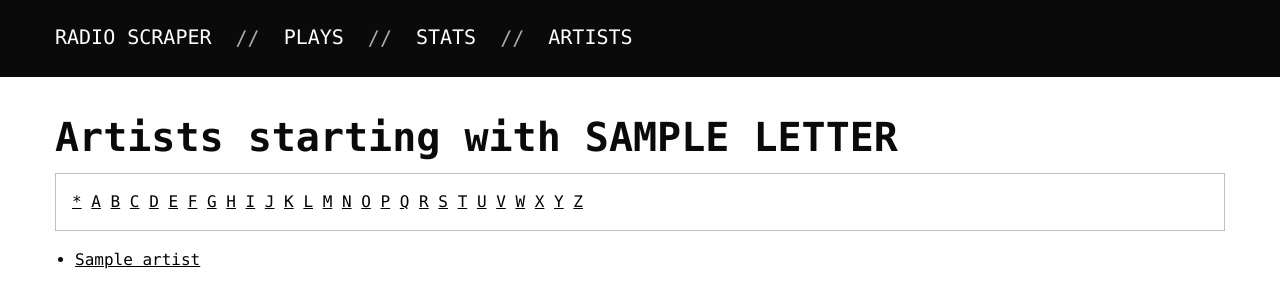
After one commit to ihabunek/radioscraper, a Django app: template music/templates/music/artist_letter.html in a window 1280 px wide. The commit adds this page. Shown: the top 308 px of the page. Run offline with Django 3.2, Linux system fonts and the light colour scheme; tables that the repository leaves empty hold one stand-in row (values such as "Sample post"); the template is opened without the code that fills it: values that come from a table or form of the project are taken from there, most other values are stand-ins (such as "Sample title", 1, 10 or a date in 2020); parts of the project's set-up code (start-up, migrations or seed data) failed here and were passed over.

Commit message:
Add list artists by letter view

```diff
--- /dev/null
+++ b/music/templates/music/artist_letter.html
@@ -0,0 +1,25 @@
+{% extends "radio/base.html" %}
+
+{% load static %}
+
+{% block title %}Artists{% endblock %}
+
+{% block content %}
+<div class="grid-container" id="artists-page">
+    <h1>Artists starting with {{ letter|upper }}</h1>
+
+    <div class="callout">
+        {% include "music/partial/letters.html" %}
+    </div>
+
+    {% if artist_list %}
+        {% include "music/partial/artist_list.html" %}
+
+        {% if is_paginated %}
+            {% include "radio/partial/paging.html" %}
+        {% endif %}
+    {% else %}
+        <p>No such artists found :/</p>
+    {% endif %}
+</div>
+{% endblock %}
--- /dev/null
+++ b/music/templates/music/partial/artist_list.html
@@ -0,0 +1,20 @@
+{% if user.is_superuser %}
+    <form method="post" action="{% url 'music:merge-artists' %}">
+        {% csrf_token %}
+{% endif %}
+    <ul>
+        {% for artist in artist_list %}
+        {% if artist.slug %}
+            <li>
+{% if user.is_superuser %}
+                <input type="checkbox" name="artist" value="{{ artist.pk }}" />
+{% endif %}
+                <a href="{% url 'music:artist-detail' artist.slug %}">{{ artist }}</a>
+            </li>
+        {% endif %}
+        {% endfor %}
+    </ul>
+{% if user.is_superuser %}
+    <button type="submit" class="button">Merge Artists</button>
+</form>
+{% endif %}
--- /dev/null
+++ b/music/templates/music/partial/letters.html
@@ -0,0 +1,27 @@
+<a href="{% url 'music:artist-list-by-letter' '*' %}">*</a>
+<a href="{% url 'music:artist-list-by-letter' 'a' %}">A</a>
+<a href="{% url 'music:artist-list-by-letter' 'b' %}">B</a>
+<a href="{% url 'music:artist-list-by-letter' 'c' %}">C</a>
+<a href="{% url 'music:artist-list-by-letter' 'd' %}">D</a>
+<a href="{% url 'music:artist-list-by-letter' 'e' %}">E</a>
+<a href="{% url 'music:artist-list-by-letter' 'f' %}">F</a>
+<a href="{% url 'music:artist-list-by-letter' 'g' %}">G</a>
+<a href="{% url 'music:artist-list-by-letter' 'h' %}">H</a>
+<a href="{% url 'music:artist-list-by-letter' 'i' %}">I</a>
+<a href="{% url 'music:artist-list-by-letter' 'j' %}">J</a>
+<a href="{% url 'music:artist-list-by-letter' 'k' %}">K</a>
+<a href="{% url 'music:artist-list-by-letter' 'l' %}">L</a>
+<a href="{% url 'music:artist-list-by-letter' 'm' %}">M</a>
+<a href="{% url 'music:artist-list-by-letter' 'n' %}">N</a>
+<a href="{% url 'music:artist-list-by-letter' 'o' %}">O</a>
+<a href="{% url 'music:artist-list-by-letter' 'p' %}">P</a>
+<a href="{% url 'music:artist-list-by-letter' 'q' %}">Q</a>
+<a href="{% url 'music:artist-list-by-letter' 'r' %}">R</a>
+<a href="{% url 'music:artist-list-by-letter' 's' %}">S</a>
+<a href="{% url 'music:artist-list-by-letter' 't' %}">T</a>
+<a href="{% url 'music:artist-list-by-letter' 'u' %}">U</a>
+<a href="{% url 'music:artist-list-by-letter' 'v' %}">V</a>
+<a href="{% url 'music:artist-list-by-letter' 'w' %}">W</a>
+<a href="{% url 'music:artist-list-by-letter' 'x' %}">X</a>
+<a href="{% url 'music:artist-list-by-letter' 'y' %}">Y</a>
+<a href="{% url 'music:artist-list-by-letter' 'z' %}">Z</a>
--- a/music/urls.py
+++ b/music/urls.py
@@ -4,6 +4,7 @@ from music import views
 
 urlpatterns = [
     url(r'^artists/$', views.ArtistListView.as_view(), name='artist-list'),
+    url(r'^artists-by-letter/(?P<letter>[a-z\*])/$', views.ArtistListByLetterView.as_view(), name='artist-list-by-letter'),
     url(r'^artists/(?P<slug>[\w-]+)/$', views.ArtistDetailView.as_view(), name='artist-detail'),
 
     url(r'^merge-artists/$', views.MergeArtistsView.as_view(), name='merge-artists'),
```
Also changed, not shown: music/templates/music/artist_list.html (+4 -19 lines), music/views.py (+32 -0 lines).
